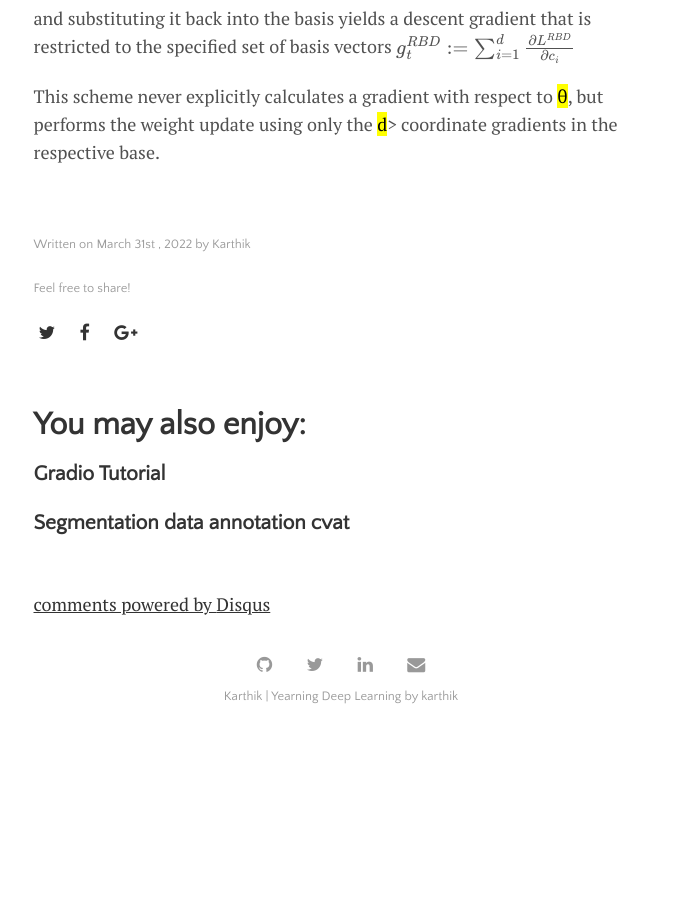
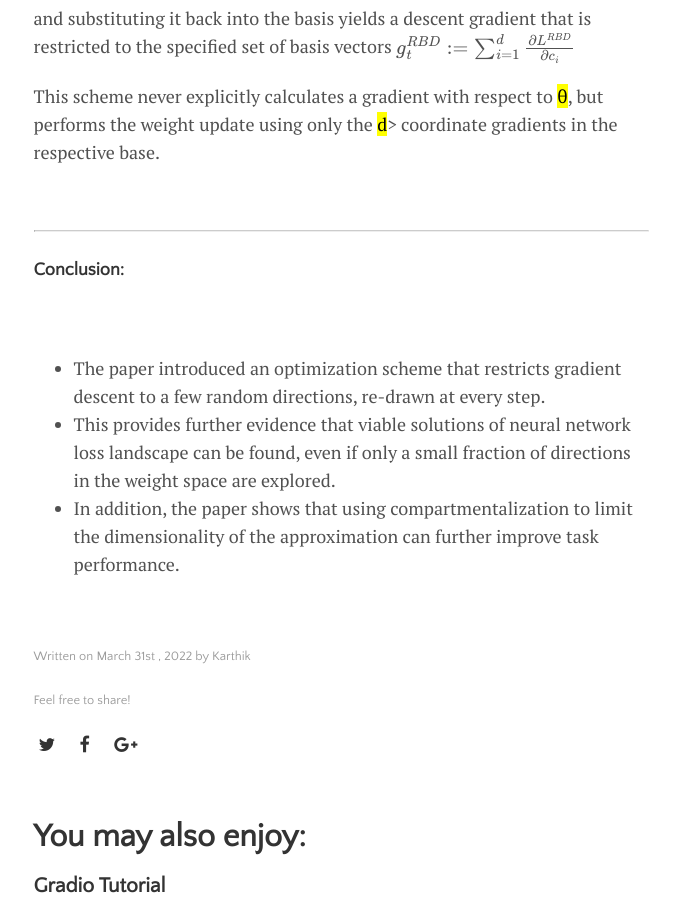
Before and after one commit to karthikziffer/karthikziffer.github.io, a Jekyll site: the page built from _posts/2022-03-31-low-dimension-neural-network-training.md, in a window 1280 px wide and 900 px high, scrolled down 4113 px. Shown: the whole window, without its empty margins (299-979 px from the left). Built offline with Jekyll 4.4.1, drawn with Linux system fonts in a browser that asks for light colours; formulas are drawn with MathJax 3; comment, search, counter and statistics services are not loaded; before the commit the page ends 4855 px from its top, so only the background shows below that.

Commit message:
Changes - Low dimension neural network training

```diff
--- a/_posts/2022-03-31-low-dimension-neural-network-training.md
+++ b/_posts/2022-03-31-low-dimension-neural-network-training.md
@@ -156,3 +156,17 @@ $$
 This scheme never explicitly calculates a gradient with respect to <mark>θ</mark>, but performs the weight update using only the <mark>d</mark>> coordinate gradients in the respective base.
 
 <br>
+
+
+
+---
+
+#### Conclusion:
+
+<br>
+
+- The paper introduced an optimization scheme that restricts gradient descent to a few random directions, re-drawn at every step.
+- This provides further evidence that viable solutions of neural network loss landscape can be found, even if only a small fraction of directions in the weight space are explored.
+- In addition, the paper shows that using compartmentalization to limit the dimensionality of the approximation can further improve task performance.
+
+<br>
```
